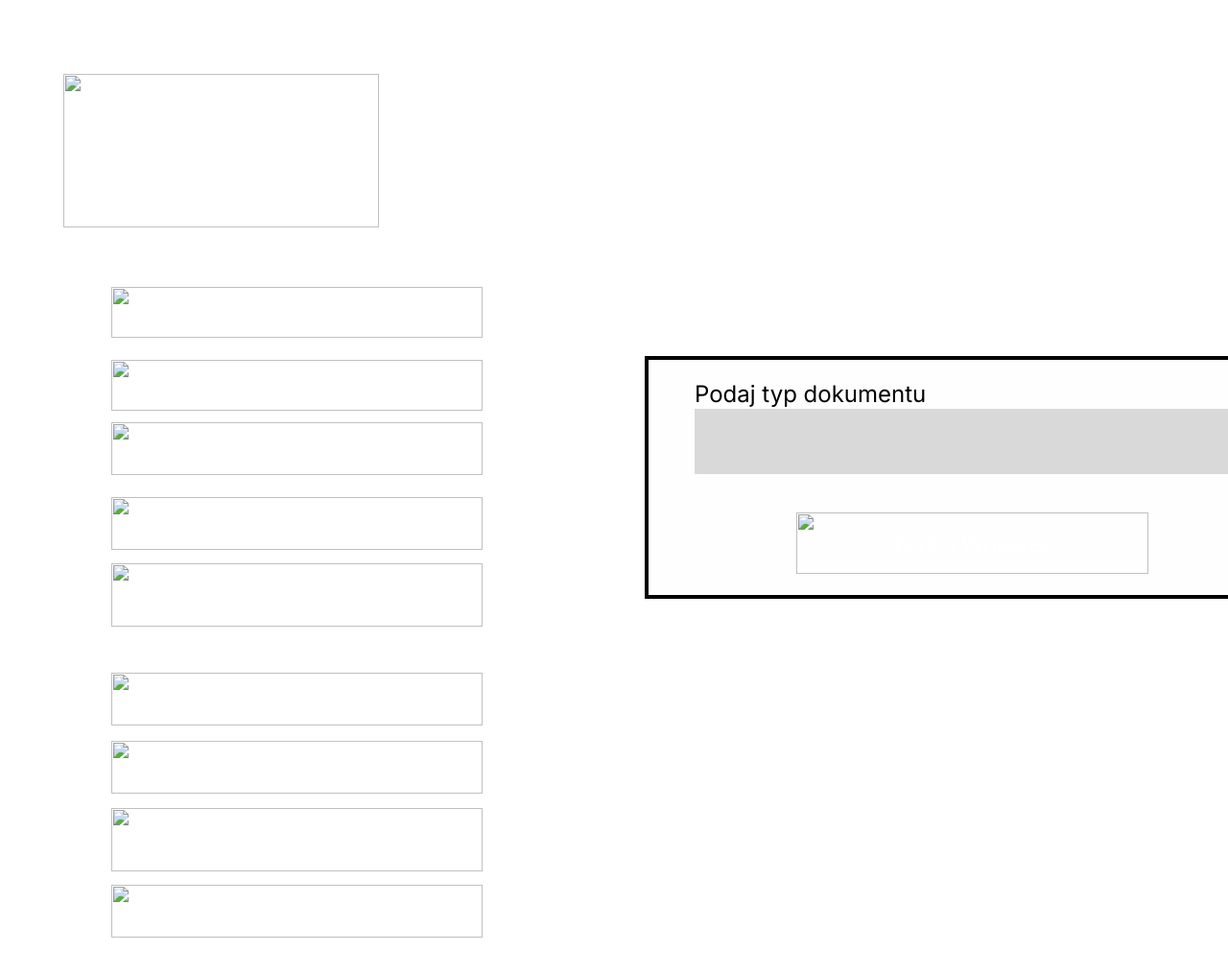
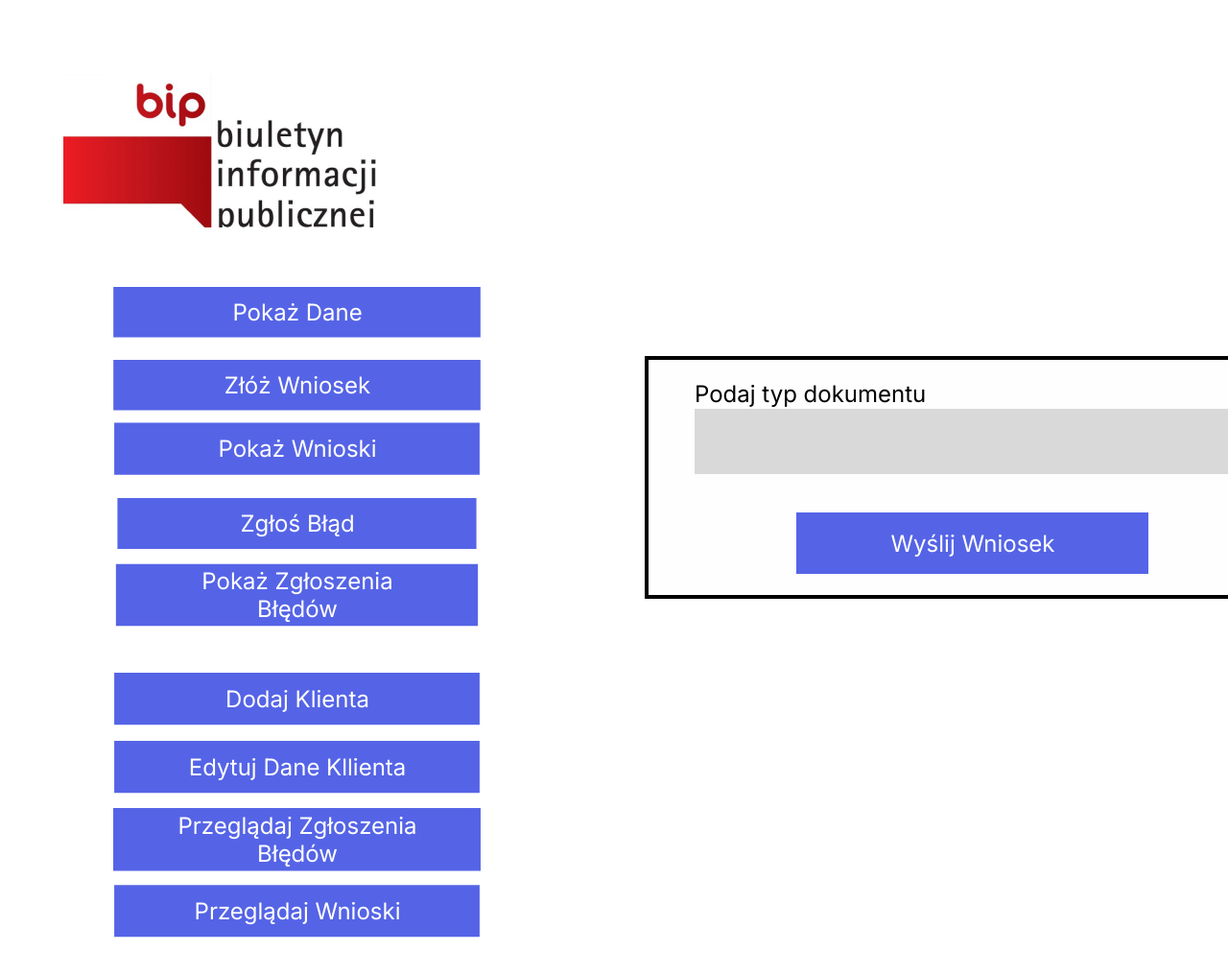
Before and after one commit to Timoth26/Simple-Civil-Registry-App, a plain HTML site: page templates/KierownikZlozWniosek.html in a window 1280 px wide. Shown: the whole page at 96% size. Drawn offline with Linux system fonts and the light colour scheme; files that its build step writes are made by us from their sources.

Commit message:
Update KierownikZlozWniosek.html

```diff
--- a/templates/KierownikZlozWniosek.html
+++ b/templates/KierownikZlozWniosek.html
@@ -4,8 +4,8 @@
     <meta charset="utf-8" />
     <meta name="viewport" content="initial-scale=1, width=device-width" />
 
-    <link rel="stylesheet" href="./global.css" />
-    <link rel="stylesheet" href="./KierownikZlozWniosek.css" />
+    <link rel="stylesheet" href="static/global.css" />
+    <link rel="stylesheet" href="static/KierownikZlozWniosek.css" />
     <link
       rel="stylesheet"
       href="https://fonts.googleapis.com/css2?family=Inter:wght@400&display=swap"
@@ -14,40 +14,40 @@
   <body>
     <div class="kierownik-zlozwniosek">
       <div class="kierownik-zlozwniosek-child"></div>
-      <img class="obraz-1-icon12" alt="" src="static/obraz-1@2x.png" /><input
+      <img class="obraz-1-icon12" alt="" src="/static/obraz-1@2x.png" /><input
         class="typ-dokumentu5"
         type="text"
       />
       <div class="typ-dokumentu6">Podaj typ dokumentu</div>
       <button class="vector-group">
-        <img class="group-inner" alt="" src="static/rectangle-5.svg" />
+        <img class="group-inner" alt="" src="/static/rectangle-5.svg" />
         <div class="wylij-wniosek1">Wyślij Wniosek</div></button
       ><button class="edytujklientowbutton11" id="edytujKlientowButton">
         <img
           class="edytujklientowbutton-child8"
           alt=""
-          src="static/rectangle-772.svg"
+          src="/static/rectangle-772.svg"
         />
         <div class="edytuj-dane-kllienta12">Edytuj Dane Kllienta</div></button
       ><button class="pokazwnioskibutton11" id="pokazWnioskiButton">
         <img
           class="edytujklientowbutton-child8"
           alt=""
-          src="static/rectangle-71.svg"
+          src="/static/rectangle-71.svg"
         />
         <div class="edytuj-dane-kllienta12">Pokaż Wnioski</div></button
       ><button class="pokazzgloszeniabutton2" id="pokazZgloszeniaButton">
         <img
           class="pokazzgloszeniabutton-inner"
           alt=""
-          src="static/rectangle-72.svg"
+          src="/static/rectangle-72.svg"
         />
         <div class="poka-zgoszenia-bdw11">Pokaż Zgłoszenia Błędów</div></button
       ><button class="zglosbladbutton11" id="zglosBladButton">
         <img
           class="edytujklientowbutton-child8"
           alt=""
-          src="static/rectangle-73.svg"
+          src="/static/rectangle-73.svg"
         />
         <div class="edytuj-dane-kllienta12">Zgłoś Błąd</div></button
       ><button
@@ -57,7 +57,7 @@
         <img
           class="edytujklientowbutton-child8"
           alt=""
-          src="static/rectangle-776.svg"
+          src="/static/rectangle-776.svg"
         />
         <div class="edytuj-dane-kllienta12">Przeglądaj Wnioski</div></button
       ><button
@@ -67,7 +67,7 @@
         <img
           class="pokazzgloszeniabutton-inner"
           alt=""
-          src="static/rectangle-777.svg"
+          src="/static/rectangle-777.svg"
         />
         <div class="poka-zgoszenia-bdw11">
           Przeglądaj Zgłoszenia Błędów
@@ -76,21 +76,21 @@
         <img
           class="edytujklientowbutton-child8"
           alt=""
-          src="static/rectangle-771.svg"
+          src="/static/rectangle-771.svg"
         />
         <div class="edytuj-dane-kllienta12">Dodaj Klienta</div></button
       ><button class="zlozwniosekbutton11" id="zlozWniosekButton">
         <img
           class="zlozwniosekbutton-child9"
           alt=""
-          src="static/rectangle-6.svg"
+          src="/static/rectangle-6.svg"
         />
         <div class="edytuj-dane-kllienta12">Złóż Wniosek</div></button
       ><button class="pokazdanebutton11" id="pokazDaneButton">
         <img
           class="zlozwniosekbutton-child9"
           alt=""
-          src="static/rectangle-6.svg"
+          src="/static/rectangle-6.svg"
         />
         <div class="edytuj-dane-kllienta12">Pokaż Dane</div>
       </button>
```
